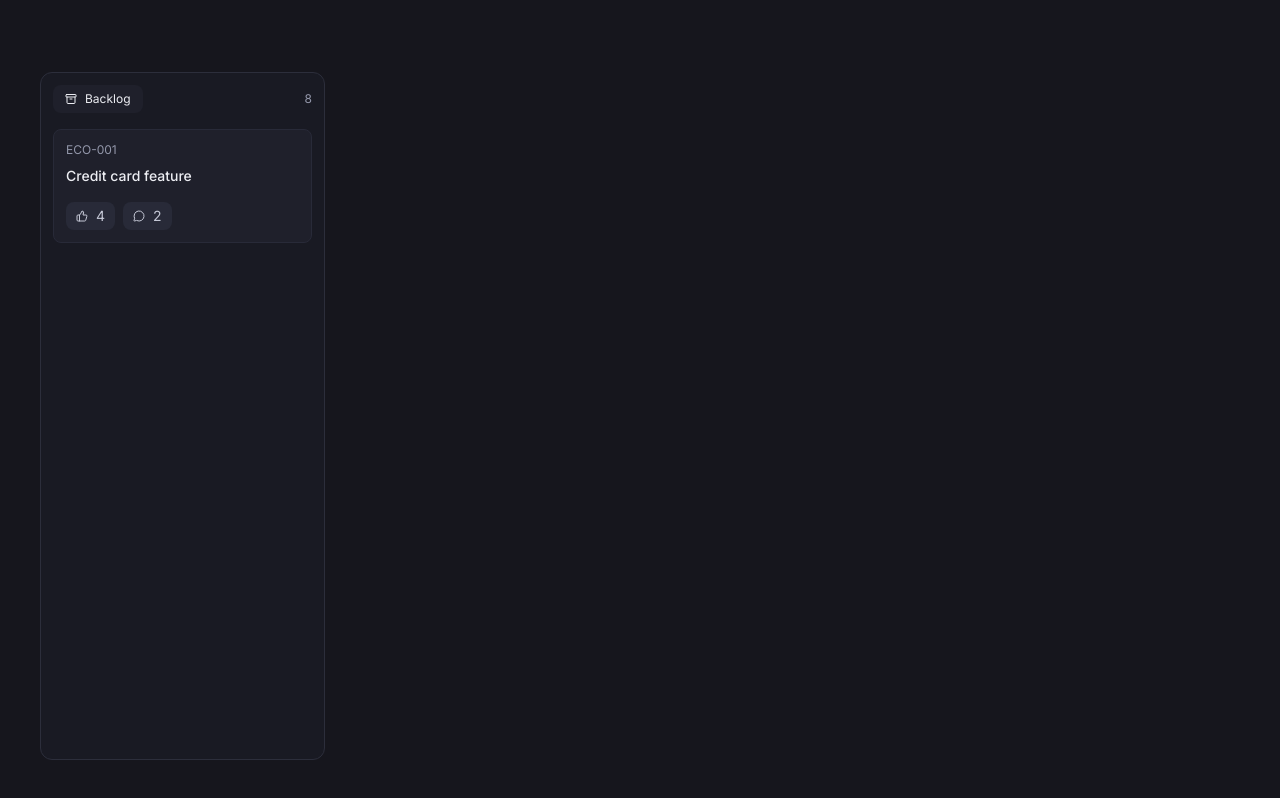
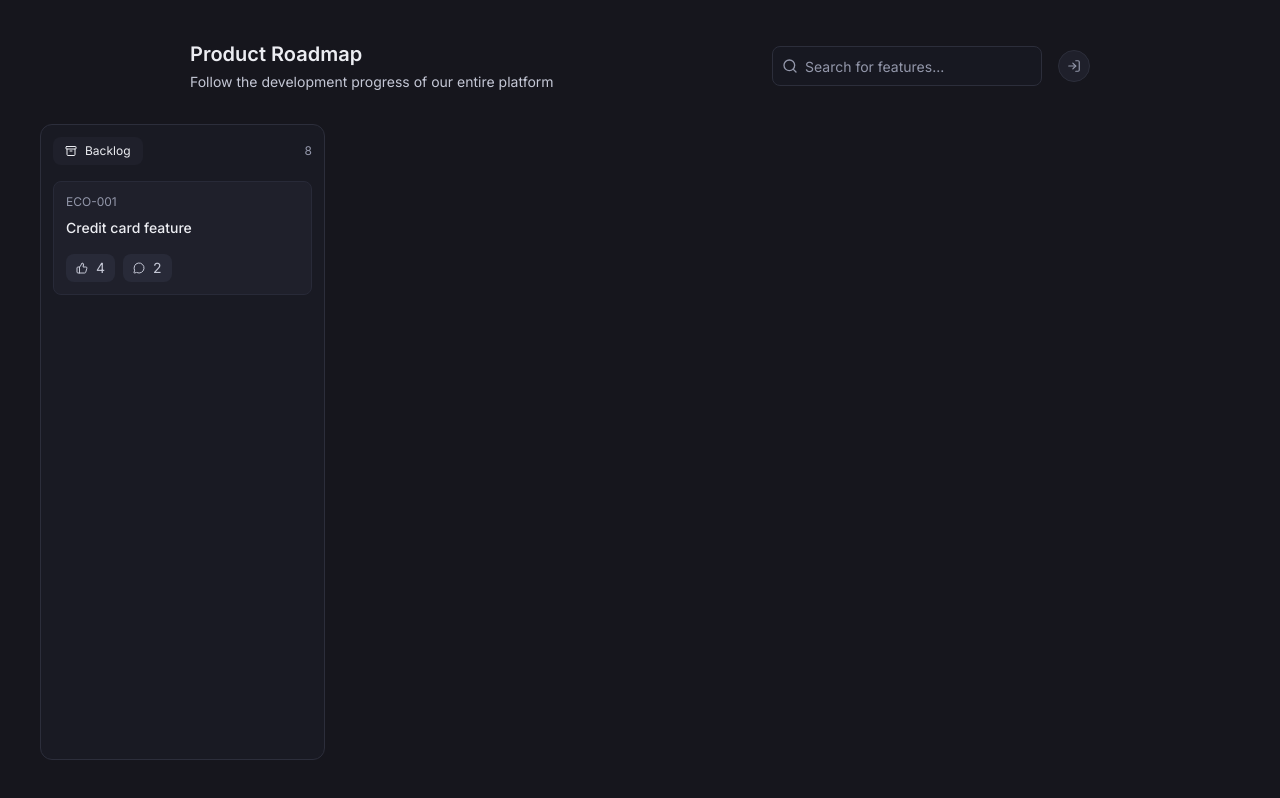
Before and after one commit to FullMiga/board, a Next.js app: page / in a window 1280 px wide. Built offline with nearby package versions, Linux system fonts and the light colour scheme.

Commit message:
feat: add board layout

```diff
--- /dev/null
+++ b/src/app/(board)/header.tsx
@@ -0,0 +1,34 @@
+import { Input } from "@/components/input";
+import { LogInIcon, SearchIcon } from "lucide-react";
+
+export function Header() {
+  return (
+    <header className="max-w-225 mx-auto w-full flex items-center justify-between">
+      <div className="space-y-1">
+        <h1 className="font-semibold text-xl">Product Roadmap</h1>
+        <p className="text-sm text-navy-100">
+          Follow the development progress of our entire platform
+        </p>
+      </div>
+      <div className="flex items-center gap-4">
+        <div className="relative">
+          <SearchIcon
+            size={16}
+            className="absolute text-navy-200 left-2.5 top-1/2 -translate-y-1/2 pointer-events-none"
+          />
+          <Input
+            type="text"
+            placeholder="Search for features..."
+            className="w-67.5 pl-8"
+          />
+        </div>
+        <button
+          type="button"
+          className="size-8 rounded-full bg-navy-700 border border-navy-500 flex items-center justify-center hover:bg-navy-600 transition-colors duration-200 cursor-pointer"
+        >
+          <LogInIcon size={14} className="text-navy-200" />
+        </button>
+      </div>
+    </header>
+  );
+}
--- /dev/null
+++ b/src/app/(board)/layout.tsx
@@ -0,0 +1,12 @@
+import { Header } from "./header";
+
+export default function BoardLayout({
+  children,
+}: Readonly<{ children: React.ReactNode }>) {
+  return (
+    <div className="max-w-405 w-full mx-auto p-10 flex flex-col gap-8 h-dvh">
+      <Header />
+      {children}
+    </div>
+  );
+}
--- /dev/null
+++ b/src/app/(board)/page.tsx
@@ -0,0 +1,40 @@
+import { ArchiveIcon, MessageCircleIcon, ThumbsUpIcon } from "lucide-react";
+import { Button } from "@/components/button";
+import { Card } from "@/components/card";
+import { Section } from "@/components/section";
+
+export default function Home() {
+  return (
+    <main className="grid grid-cols-4 gap-5 flex-1 items-stretch">
+      {/* First Column*/}
+      <Section.Root>
+        <Section.Header>
+          <Section.Title>
+            <ArchiveIcon className="size-3" />
+            Backlog
+          </Section.Title>
+          <Section.IssueCount>8</Section.IssueCount>
+        </Section.Header>
+        {/* Content */}
+        <Section.Content>
+          <Card.Root>
+            <Card.Header>
+              <Card.Number>ECO-001</Card.Number>
+              <Card.Title>Credit card feature</Card.Title>
+            </Card.Header>
+            <Card.Footer>
+              <Button>
+                <ThumbsUpIcon size={12} />
+                <span className="text-sm">4</span>
+              </Button>
+              <Button>
+                <MessageCircleIcon size={12} />
+                <span className="text-sm">2</span>
+              </Button>
+            </Card.Footer>
+          </Card.Root>
+        </Section.Content>
+      </Section.Root>
+    </main>
+  );
+}
--- a/src/app/page.tsx
+++ /dev/null
@@ -1,43 +0,0 @@
-import { ArchiveIcon, MessageCircleIcon, ThumbsUpIcon } from "lucide-react";
-import { Button } from "@/components/button";
-import { Card } from "@/components/card";
-import { Section } from "@/components/section";
-
-export default function Home() {
-  return (
-    <div className="max-w-405 w-full mx-auto p-10 flex flex-col gap-8 h-dvh">
-      <div></div>
-      <main className="grid grid-cols-4 gap-5 flex-1 items-stretch">
-        {/* First Column*/}
-        <Section.Root>
-          <Section.Header>
-            <Section.Title>
-              <ArchiveIcon className="size-3" />
-              Backlog
-            </Section.Title>
-            <Section.IssueCount>8</Section.IssueCount>
-          </Section.Header>
-          {/* Content */}
-          <Section.Content>
-            <Card.Root>
-              <Card.Header>
-                <Card.Number>ECO-001</Card.Number>
-                <Card.Title>Credit card feature</Card.Title>
-              </Card.Header>
-              <Card.Footer>
-                <Button>
-                  <ThumbsUpIcon size={12} />
-                  <span className="text-sm">4</span>
-                </Button>
-                <Button>
-                  <MessageCircleIcon size={12} />
-                  <span className="text-sm">2</span>
-                </Button>
-              </Card.Footer>
-            </Card.Root>
-          </Section.Content>
-        </Section.Root>
-      </main>
-    </div>
-  );
-}
--- /dev/null
+++ b/src/components/input.tsx
@@ -0,0 +1,18 @@
+import type { ComponentProps } from "react";
+import { twMerge } from "tailwind-merge";
+
+export interface InputProps extends ComponentProps<"input"> {}
+
+export function Input({ className, ...props }: InputProps) {
+  return (
+    <input
+      className={twMerge(
+        "bg-navy-900 border-[0.5px] border-navy-500 h-10 flex items-center placeholder-navy-200 px-3 rounded-lg text-sm",
+        "",
+        "outline-none focus-visible:ring-2 focus-visible:ring-navy-400 focus-visible:ring-offset-2 focus-visible:ring-offset-navy-950",
+        className,
+      )}
+      {...props}
+    />
+  );
+}
--- a/src/components/section.tsx
+++ b/src/components/section.tsx
@@ -49,7 +49,7 @@
   return (
     <div
       className={twMerge(
-        "flex flex-col gap-2.5 p-3 overflow-y-scroll",
+        "flex flex-col gap-2.5 p-3 overflow-y-auto",
         className,
       )}
       {...props}
```
